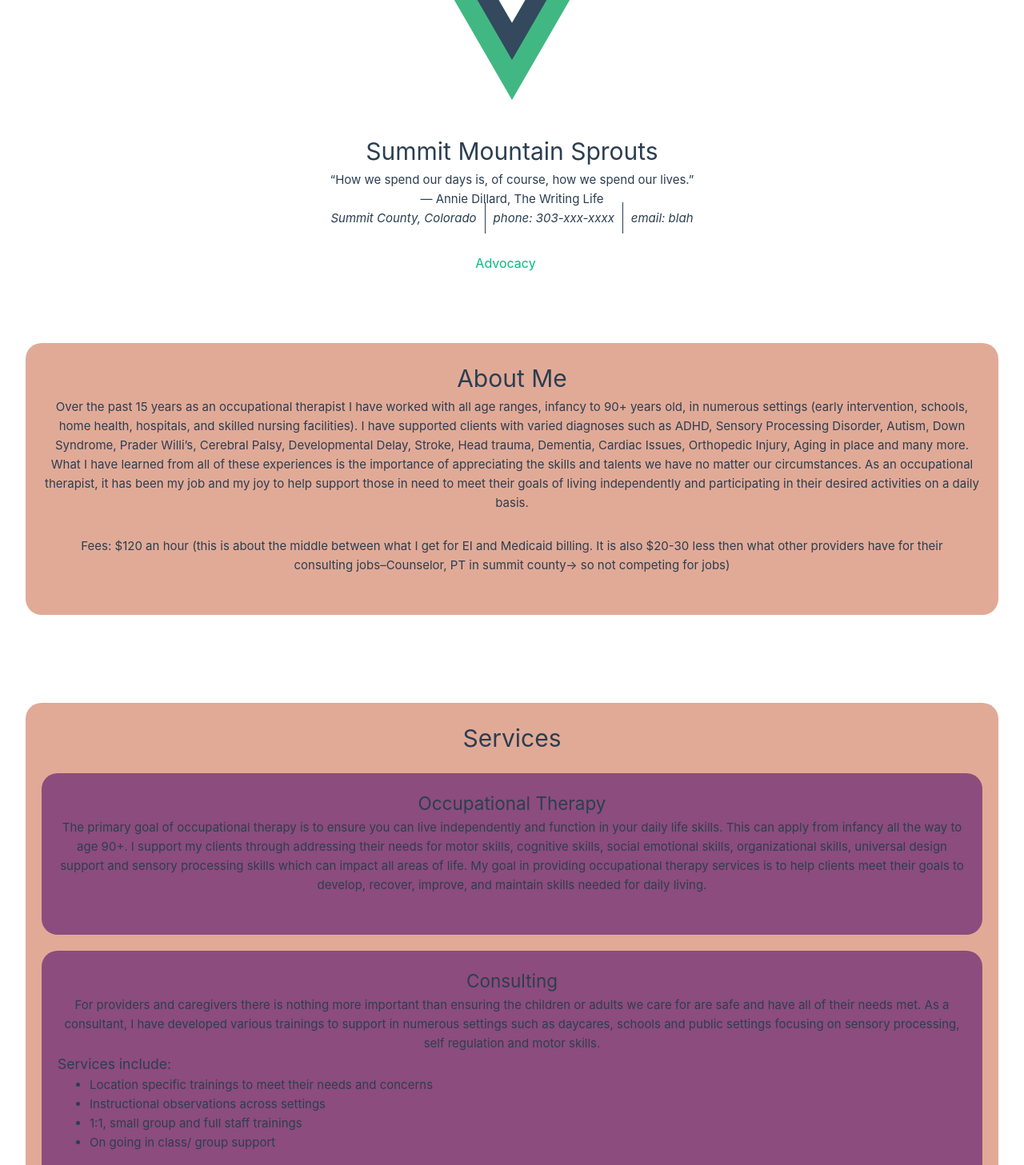
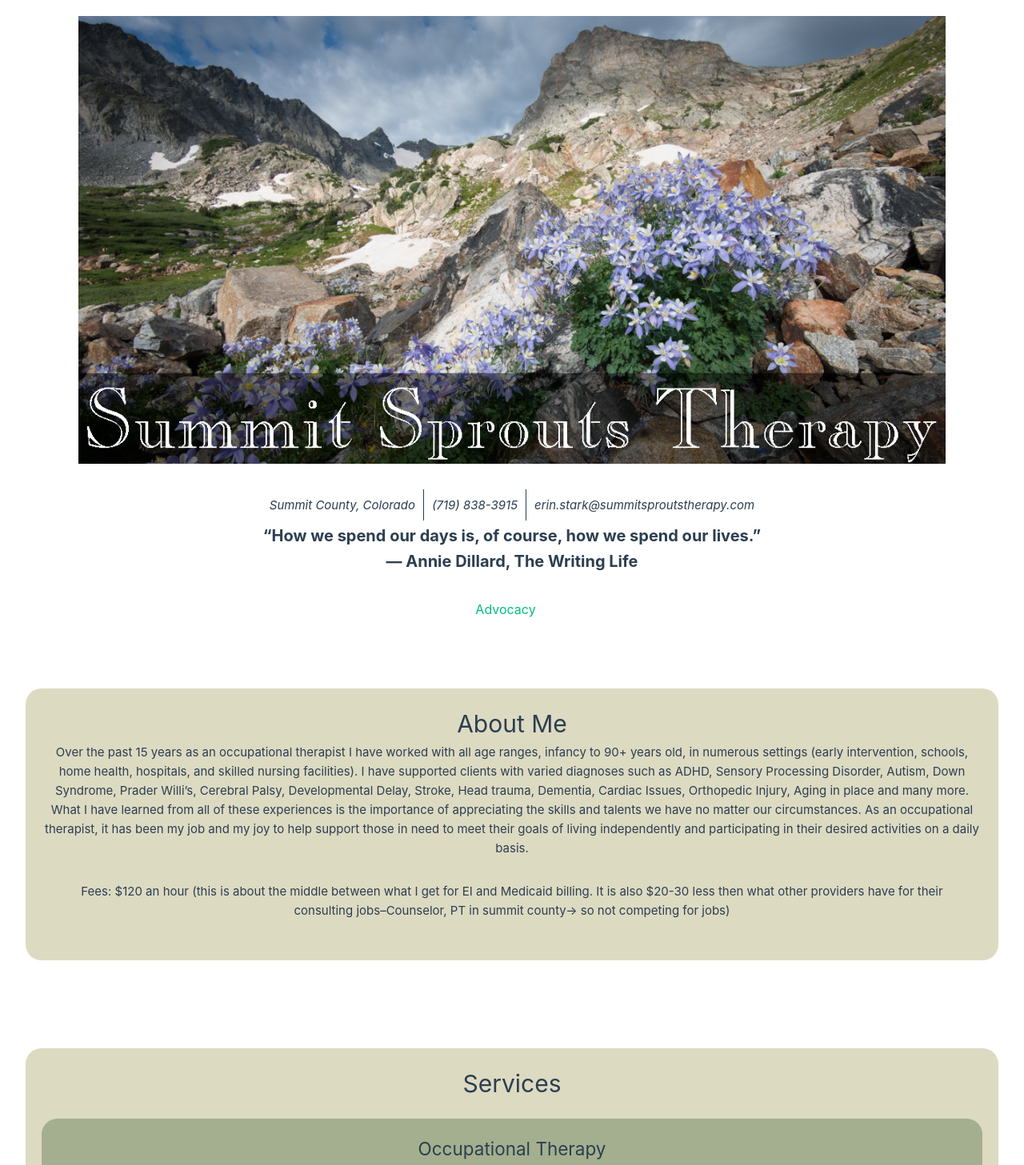
Before and after one commit to JoopStark/summit-sprouts-therapy, a Vue app: page / in a window 1280 px wide. Shown: the top 1457 px of the page at 80% size. Built offline with nearby package versions, Linux system fonts and the light colour scheme.

Commit message:
colors and header minus navbar complete

```diff
--- a/src/App.vue
+++ b/src/App.vue
@@ -6,18 +6,17 @@
 
 <template>
   <header>
-    <img alt="Vue logo" class="logo" src="@/assets/logo.svg" width="125" height="125" />
+    <img alt="Vue logo" class="logo" src="@/assets/images/website-BioKgo0U.png" />
 
     <div class="wrapper">
-      <h1>Summit Mountain Sprouts</h1>
+      <address>
+        <span>Summit County, Colorado</span>
+        <span>(719) 838-3915</span>
+        <span>erin.stark@summitsproutstherapy.com</span>
+      </address>
       <blockquote>
         “How we spend our days is, of course, how we spend our lives.” <br /> — Annie Dillard, The Writing Life
       </blockquote>
-      <address>
-        <span>Summit County, Colorado</span>
-        <span>phone: 303-xxx-xxxx</span>
-        <span>email: blah</span>
-      </address>
       <nav>
         <!-- <RouterLink to="/">Home</RouterLink>
         <RouterLink to="/about">About</RouterLink> -->
@@ -116,7 +115,7 @@ header {
   display: block;
   margin-left: auto;
   margin-right: auto;
-  width: 50%;
+  /* width: 50%; */
   text-align: center;
 
   /* line-height: 1.5;
@@ -132,6 +131,12 @@ address span:first-of-type {
   border: 0px;
 }
 
+blockquote {
+  margin-top: 10px;
+  font-size: 20px;
+  font-weight: 700;
+}
+
 body {
   text-align: center;
 }
@@ -144,15 +149,15 @@ body div {
 }
 
 #about {
-  background-color: rgb(225, 170, 151);
+  background-color: #dddac2;;
 }
 
 #services {
-  background-color: rgb(225, 170, 151);
+  background-color: #dddac2;;
 }
 
 .service {
-  background-color: rgb(140, 76, 125);
+  background-color:  #a3af8e;
 }
 
 
@@ -170,10 +175,11 @@ aside {
 
 
 .logo {
-  display: block;
-  margin-left: auto;
-  margin-right: auto;
-  width: 50%;
+ width: 90%;
+ padding-top: 20px;
+ display: block;
+ margin-left: auto;
+ margin-right: auto;
 }
 
 nav {
--- a/src/assets/base.css
+++ b/src/assets/base.css
@@ -38,7 +38,7 @@
 
 @media (prefers-color-scheme: dark) {
   :root {
-    --color-background: rgb(208, 118, 88);
+    --color-background: rgb(147, 151, 133);
     --color-background-soft: var(--vt-c-black-soft);
     --color-background-mute: var(--vt-c-black-mute);
 
```
Also changed, not shown: src/assets/images/website-BioKgo0U.png (added), 1 other file (tests, documents, lock files or other folders).
